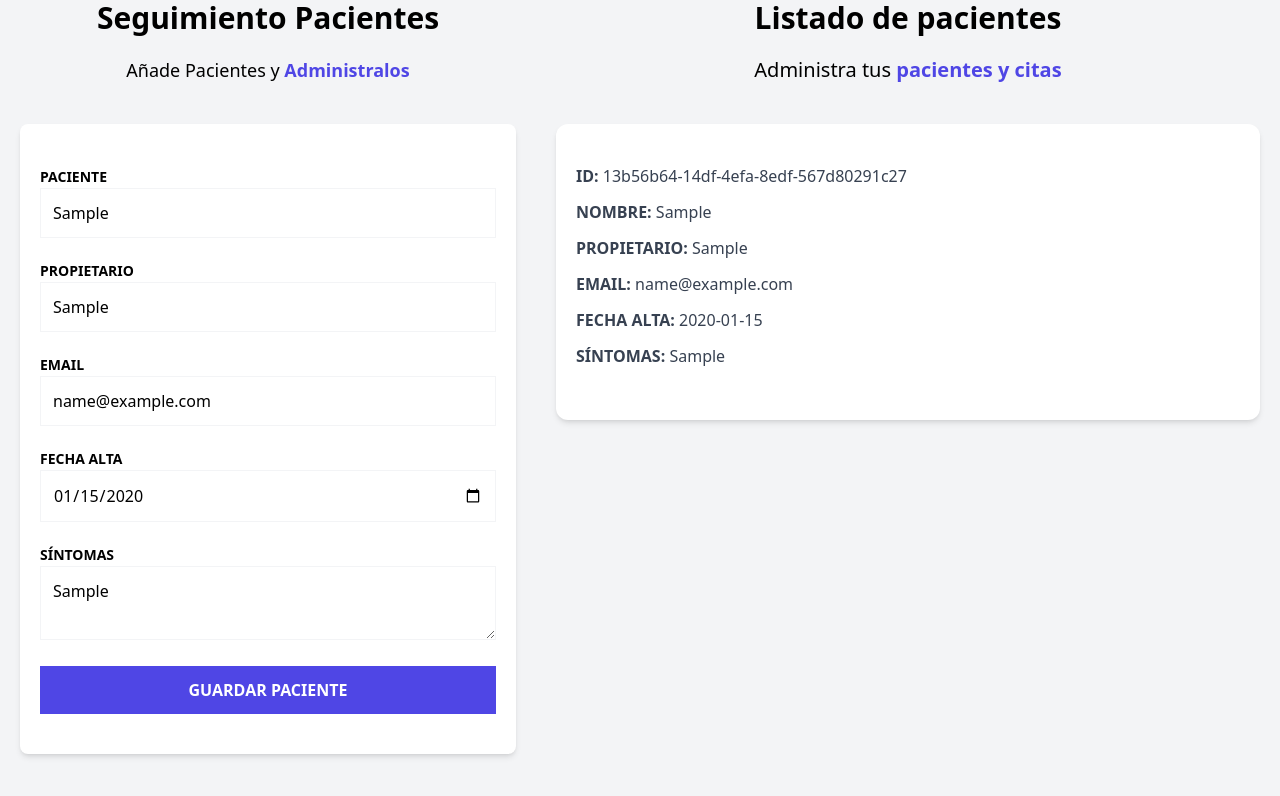
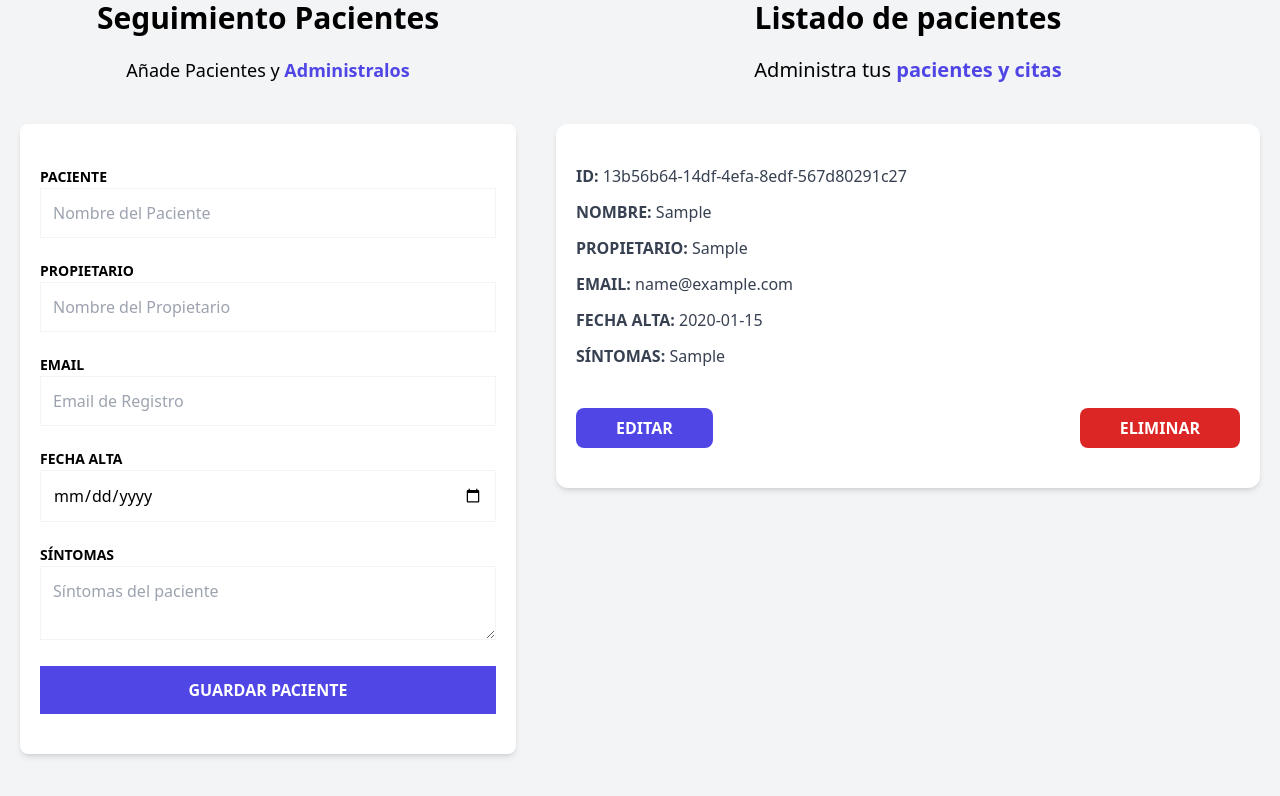
Before and after one commit to lemus777/pacientes-zustand, a React (Vite) app: page / in a window 1280 px wide. Both pictures are taken after typing "Sample", "Sample", "name@example.com", "2020-01-15", "Sample" into the empty fields and a click on the input "Guardar Paciente". Shown: the part 176-972 px from the top of the page. Built offline with nearby package versions, Linux system fonts and the light colour scheme.

Commit message:
Edit and Delete buttons for patients

```diff
--- a/src/components/PatientDetails.tsx
+++ b/src/components/PatientDetails.tsx
@@ -13,6 +13,18 @@
       <PatientDetailItem label='Email' data={patient.email} />
       <PatientDetailItem label='Fecha Alta' data={patient.date.toString()} />
       <PatientDetailItem label='Síntomas' data={patient.symptoms} />
+      <div className="flex justify-between mt-10">
+        <button
+          type="button"
+          className="py-2 px-10 bg-indigo-600 hover:bg-indigo-700 text-white font-bold uppercase rounded-lg"
+        >Editar
+        </button>
+        <button
+          type="button"
+          className="py-2 px-10 bg-red-600 hover:bg-red-700 text-white font-bold uppercase rounded-lg"
+        >Eliminar
+        </button>
+      </div>
     </div>
   )
 }
--- a/src/components/PatientForm.tsx
+++ b/src/components/PatientForm.tsx
@@ -6,9 +6,11 @@
 export default function PatientForm() {
 
   const addPatient = usePatientStore(state => state.addPatient)
-  const { register, handleSubmit, formState: { errors } } = useForm<DraftPatient>()
+  const { register, handleSubmit, formState: { errors }, reset } = useForm<DraftPatient>()
   const registerPatient = (data: DraftPatient) => {
     addPatient(data)
+
+    reset()
   }
 
   return (
```
